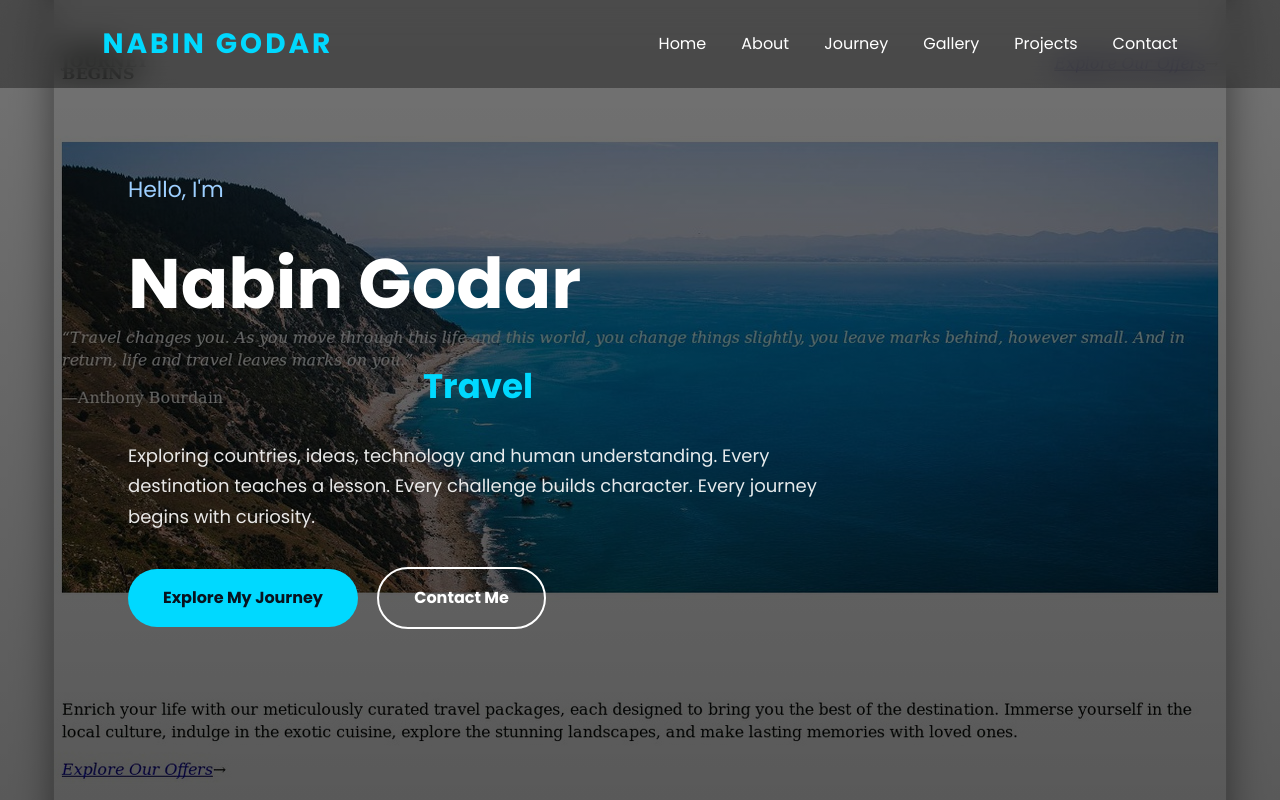
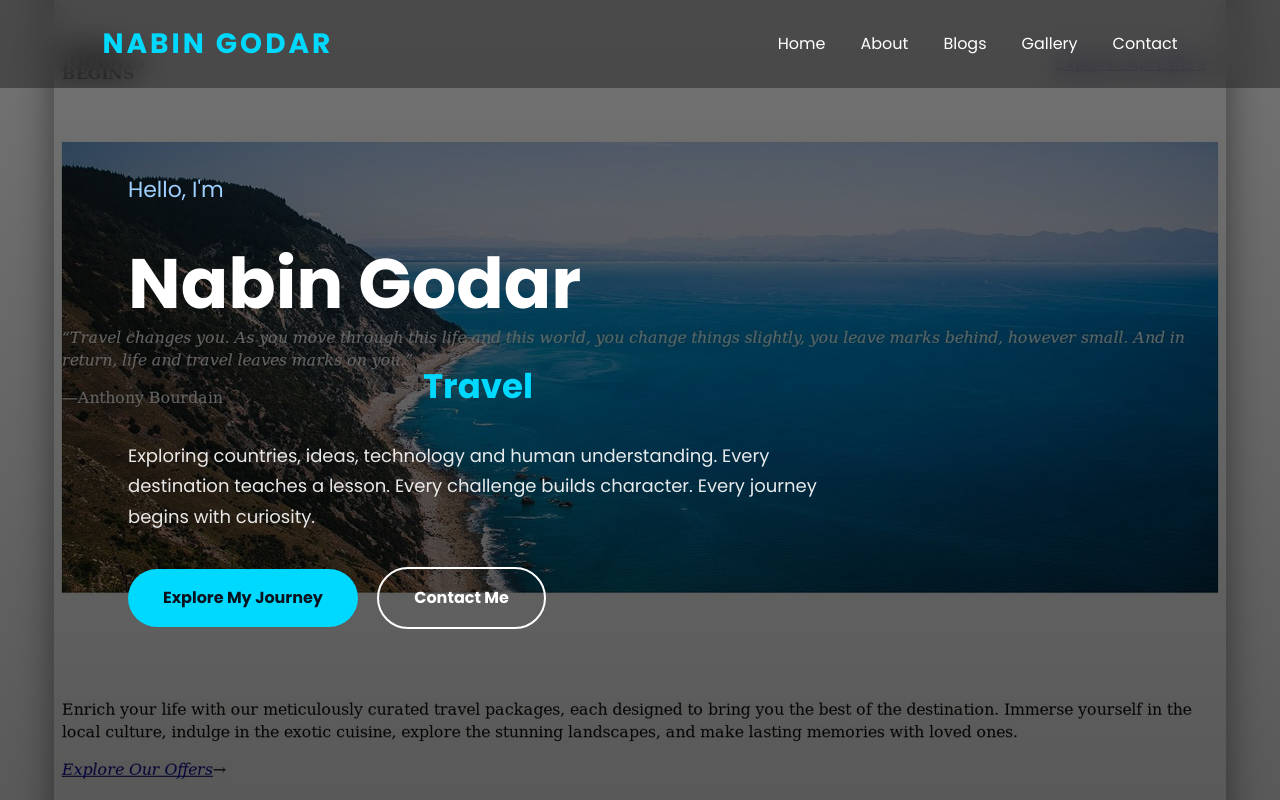
Before and after one commit to nabingodar/nabingodar.github.io, a plain HTML site: page index.html in a window 1280 px wide. Shown: the top 800 px of the page. Drawn offline with Linux system fonts and the light colour scheme.

Commit message:
Update index.html

```diff
--- a/index.html
+++ b/index.html
@@ -39,11 +39,9 @@ NABIN GODAR
 
 <li><a href="#about">About</a></li>
 
-<li><a href="#journey">Journey</a></li>
+<li><a href="#journey">Blogs</a></li>
 
 <li><a href="#gallery">Gallery</a></li>
-
-<li><a href="#projects">Projects</a></li>
 
 <li><a href="#contact">Contact</a></li>
 
```
